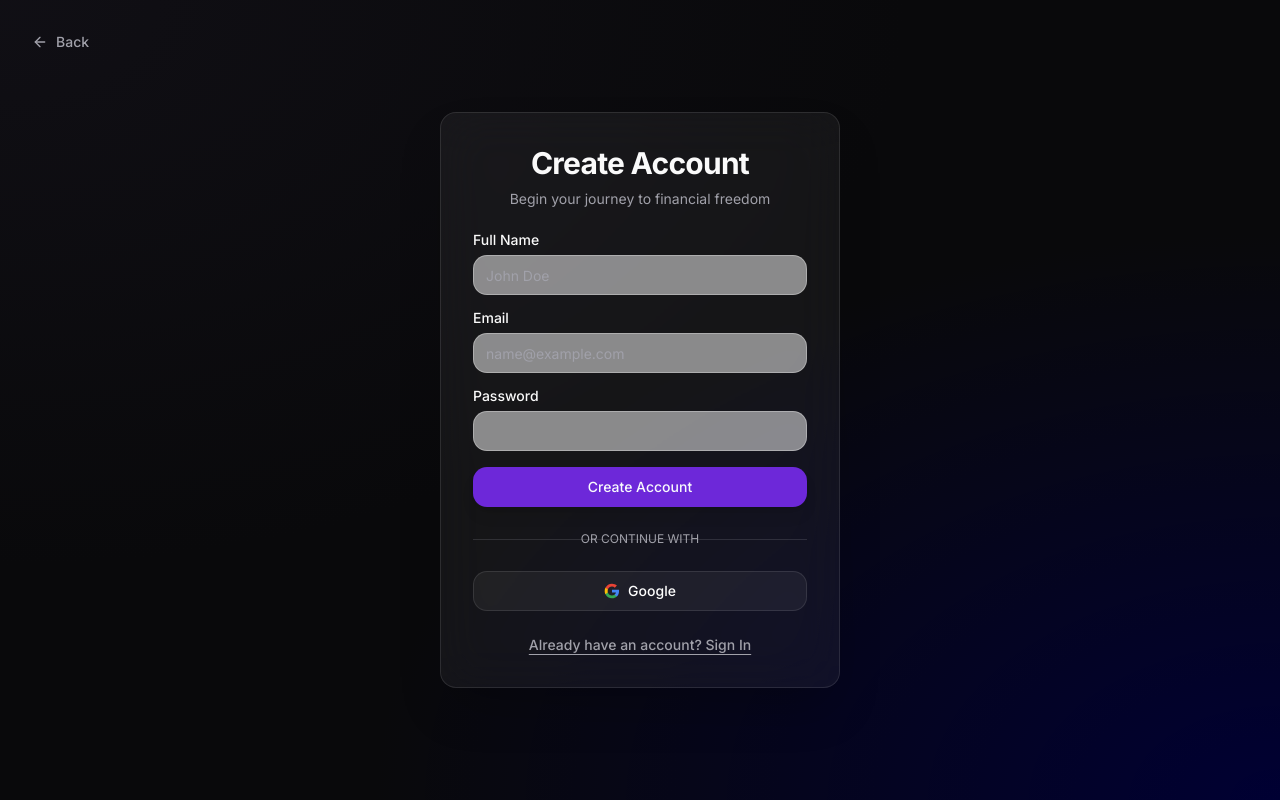
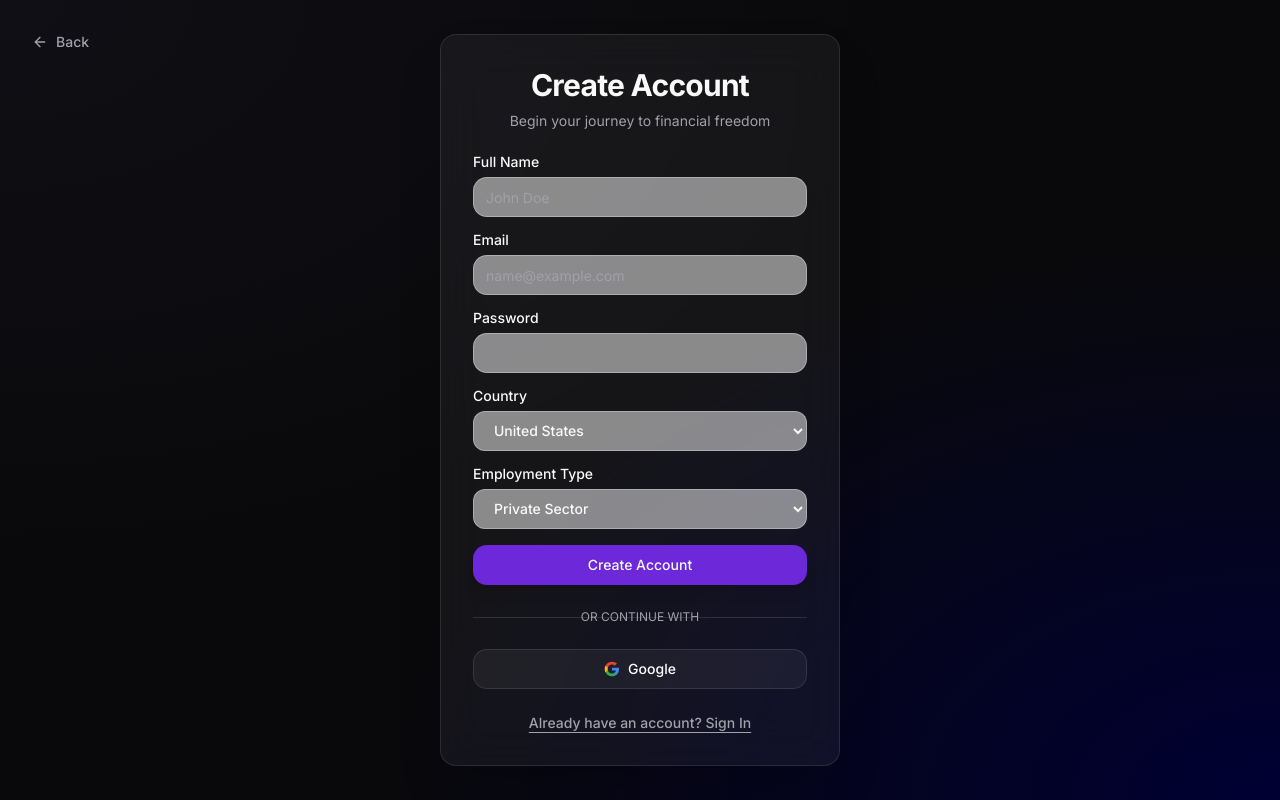
Before and after one commit to Najathmhd/Wealth-Planner, a Next.js app in the folder frontend/: page /register in a window 1280 px wide. Built offline with nearby package versions, Linux system fonts and the light colour scheme.

Commit message:
implement dashboard components, finance context, and stock forecast visualization with LSTM integration

```diff
--- a/frontend/app/register/page.tsx
+++ b/frontend/app/register/page.tsx
@@ -16,11 +16,13 @@ export default function RegisterPage() {
     const [formData, setFormData] = useState({
         full_name: "",
         email: "",
-        password: ""
+        password: "",
+        country: "United States",
+        employment_type: "Private Sector"
     })
     const [error, setError] = useState("")
 
-    const handleChange = (e: React.ChangeEvent<HTMLInputElement>) => {
+    const handleChange = (e: React.ChangeEvent<HTMLInputElement | HTMLSelectElement>) => {
         setFormData({ ...formData, [e.target.id]: e.target.value })
     }
 
@@ -109,11 +111,46 @@ export default function RegisterPage() {
                                         type="password"
                                         disabled={loading}
                                         value={formData.password}
-                                        onChange={handleChange}
-                                        className="bg-white/50 border-white/30 focus:bg-white/70 transition-all"
+                                        onChange={handleChange as any}
+                                        className="bg-white/50 border-white/30 focus:bg-white/70 transition-all font-medium"
                                         required
                                     />
                                 </div>
+                                <div className="grid gap-2">
+                                    <Label htmlFor="country">Country</Label>
+                                    <select
+                                        id="country"
+                                        disabled={loading}
+                                        value={formData.country}
+                                        onChange={handleChange as any}
+                                        className="w-full h-10 rounded-xl bg-white/50 border border-white/30 px-4 py-2 text-sm text-foreground focus:outline-none focus:ring-2 focus:ring-primary/50 transition-all font-medium"
+                                        required
+                                    >
+                                        <option value="United States">United States</option>
+                                        <option value="Sri Lanka">Sri Lanka</option>
+                                        <option value="United Kingdom">United Kingdom</option>
+                                        <option value="Australia">Australia</option>
+                                        <option value="India">India</option>
+                                        <option value="Canada">Canada</option>
+                                    </select>
+                                </div>
+                                <div className="grid gap-2">
+                                    <Label htmlFor="employment_type">Employment Type</Label>
+                                    <select
+                                        id="employment_type"
+                                        disabled={loading}
+                                        value={formData.employment_type}
+                                        onChange={handleChange as any}
+                                        className="w-full h-10 rounded-xl bg-white/50 border border-white/30 px-4 py-2 text-sm text-foreground focus:outline-none focus:ring-2 focus:ring-primary/50 transition-all font-medium"
+                                        required
+                                    >
+                                        <option value="Private Sector">Private Sector</option>
+                                        <option value="Government">Government</option>
+                                        <option value="Business Owner">Business Owner</option>
+                                        <option value="Freelancer/Daily Wage">Freelancer/Daily Wage</option>
+                                    </select>
+                                </div>
+
                                 <Button disabled={loading} className="w-full bg-primary hover:bg-primary/90 shadow-lg">
                                     {loading && <Loader2 className="mr-2 h-4 w-4 animate-spin" />}
                                     Create Account
```
